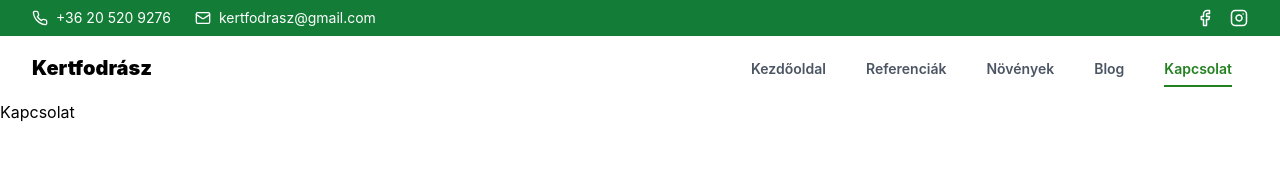
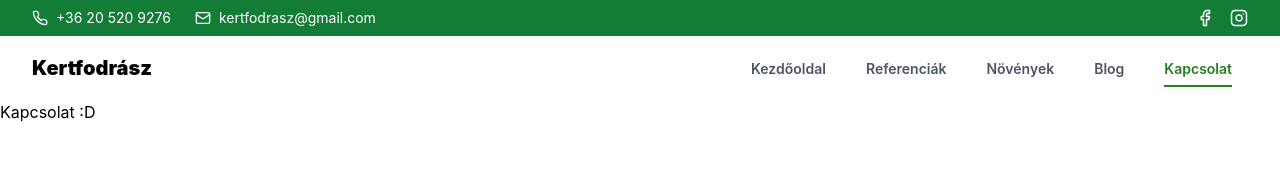
Before and after one commit to VeloDevs/Kertfodrasz, a SvelteKit app: page /contact in a window 1280 px wide. Shown: the top 190 px of the page. Built offline with nearby package versions, Linux system fonts and the light colour scheme.

Commit message:
Navbar, footer and navigation on the right branch

```diff
--- a/src/routes/contact/+page.svelte
+++ b/src/routes/contact/+page.svelte
@@ -1,4 +1,4 @@
-<p>Kapcsolat</p>
+<p>Kapcsolat :D</p>
 <div class="flex min-h-screen flex-col items-center justify-center">
 	<h1>Kertfodrász Kft.</h1>
 	<h1 class="text-9xl">WORK IN PROGRESS</h1>
--- a/src/routes/plants/+page.svelte
+++ b/src/routes/plants/+page.svelte
@@ -1,4 +1,4 @@
-<p>Novenyek</p>
+<p>Növények</p>
 <div class="flex min-h-screen flex-col items-center justify-center">
 	<h1>Kertfodrász Kft.</h1>
 	<h1 class="text-9xl">WORK IN PROGRESS</h1>
```
